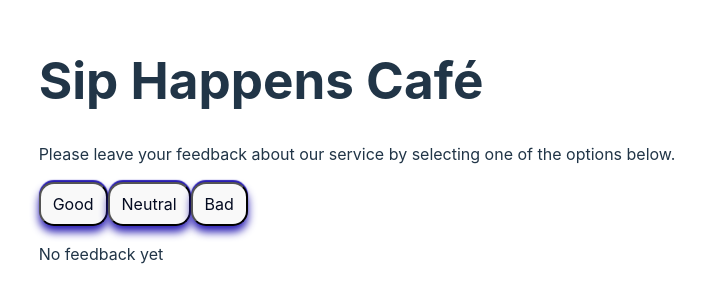
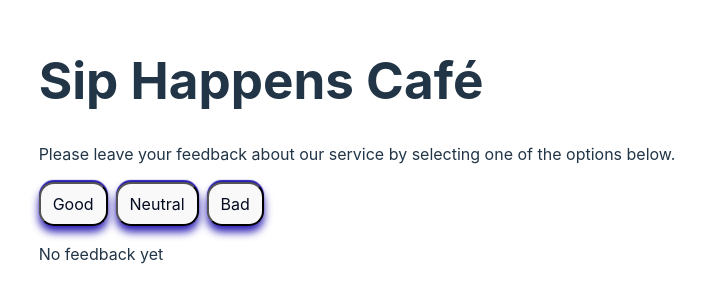
Before and after one commit to Masenko2604/goit-react-hw-02, a React (Vite) app: page / in a window 1280 px wide. Shown: the part 250-552 px from the top of the page, without its empty margins (283-988 px from the left). Built offline with nearby package versions, Linux system fonts and the light colour scheme.

Commit message:
Update index.css

```diff
--- a/src/index.css
+++ b/src/index.css
@@ -36,6 +36,7 @@ h1 {
 
 
 button {
+  display: flex;
   padding: 8px 12px;
   color: #040b21;
   font-weight: bold;
@@ -46,6 +47,8 @@ button {
   border-radius: 15px;
   background-color: #99b7e6;
   box-shadow: 0 6px 8px #291db2, 0 -2px 1px #291db2;
+  margin-right:  8px;
+  display:inline-block
 
 }
 
```
